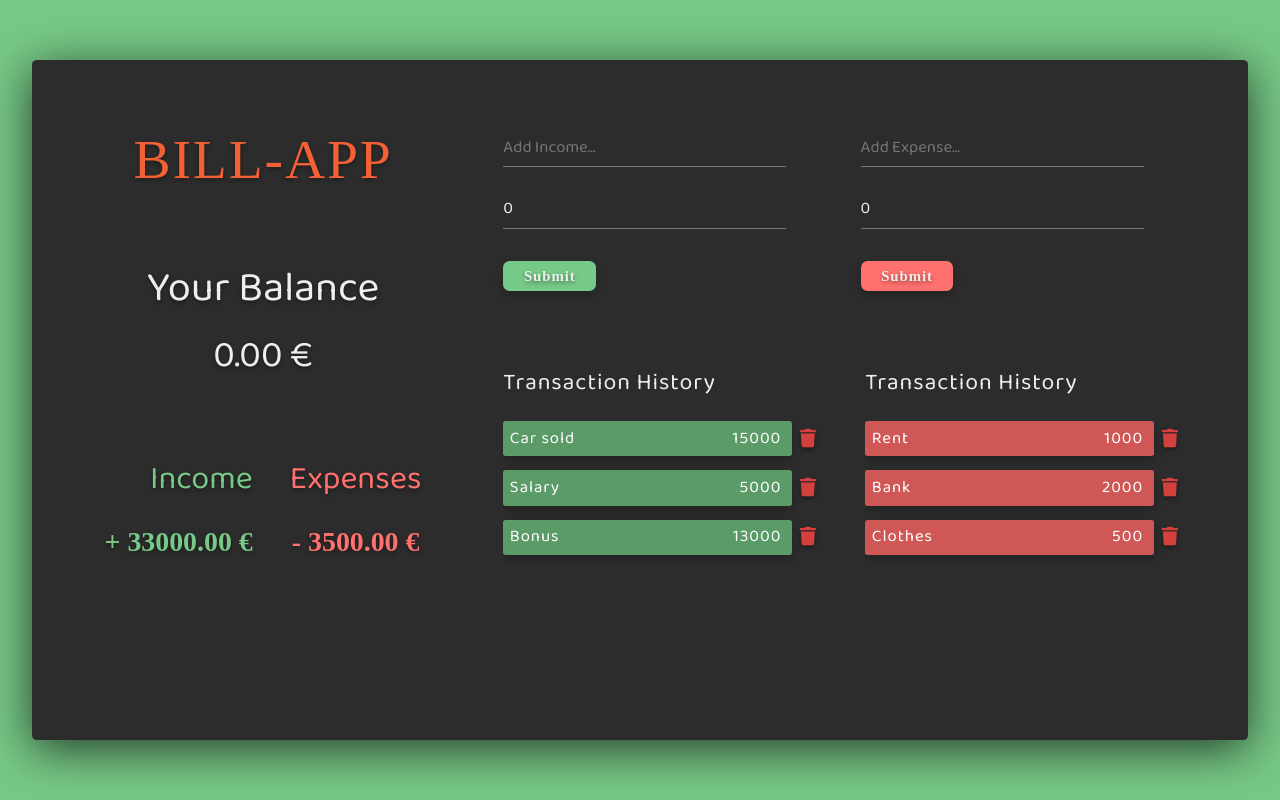
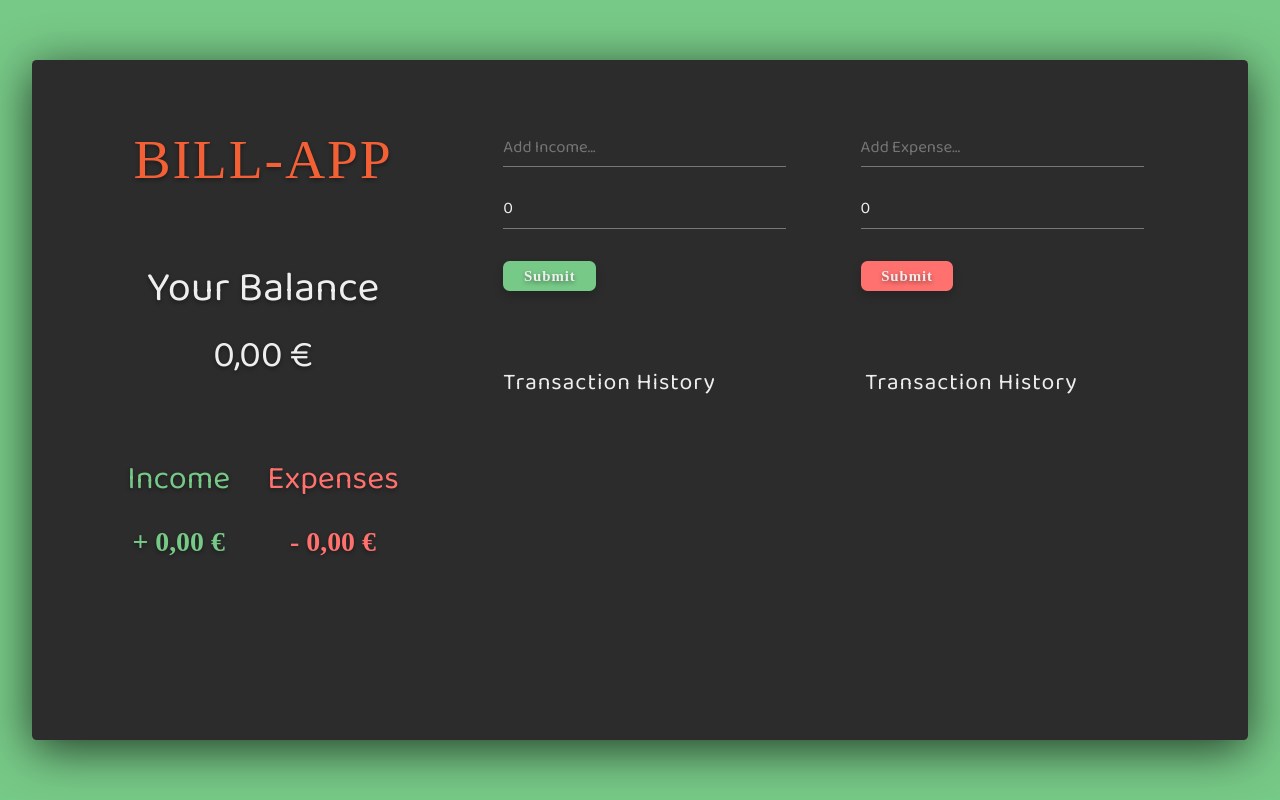
Before and after one commit to DBarry-Code/Expense-Tracker, a React (Create React App) app in the folder expense-tracker/: page / in a window 1280 px wide. Built offline with nearby package versions, Linux system fonts and the light colour scheme; a web font is replaced by a local one.

Commit message:
Balance works now and data get stored in Browser Local Storage

```diff
--- a/expense-tracker/src/components/Balance.jsx
+++ b/expense-tracker/src/components/Balance.jsx
@@ -18,22 +18,37 @@ const Balance = () => {
         .reduce((accumulator, item) => (accumulator += item), 0)
         .toFixed(2);
 
+    const incomeCurrency = new Intl.NumberFormat("de-DE", {
+        style: "currency",
+        currency: "EUR",
+    }).format(totalIncome);
+
     const totalExpense = expenseAmounts
         .reduce((accumulator, item) => (accumulator += item), 0)
         .toFixed(2);
 
+    const expenseCurrency = new Intl.NumberFormat("de-DE", {
+        style: "currency",
+        currency: "EUR",
+    }).format(totalExpense);
+
+    const balance = new Intl.NumberFormat("de-DE", {
+        style: "currency",
+        currency: "EUR",
+    }).format(totalIncome - totalExpense);
+
     return (
         <div className='balance'>
             <h2>Your Balance</h2>
-            <h3>0.00 €</h3>
+            <h3>{balance}</h3>
             <div className='income-expense'>
                 <div className='plus'>
                     <h3>Income</h3>
-                    <p>+ {totalIncome} €</p>
+                    <p>+ {incomeCurrency}</p>
                 </div>
                 <div className='minus'>
                     <h3>Expenses</h3>
-                    <p>- {totalExpense} €</p>
+                    <p>- {expenseCurrency}</p>
                 </div>
             </div>
         </div>
--- a/expense-tracker/src/components/ExpenseTransaction.jsx
+++ b/expense-tracker/src/components/ExpenseTransaction.jsx
@@ -3,15 +3,19 @@ import { GlobalContext } from "../contexts/GlobalState";
 
 const ExpenseTransaction = ({ expenseTransaction }) => {
     const { deleteTransaction } = useContext(GlobalContext);
+
+    const amountCurrency = new Intl.NumberFormat("de-DE", {
+        style: "currency",
+        currency: "EUR",
+    }).format(expenseTransaction.expenseAmount);
+
     return (
         <>
             <li className='transaction'>
                 <span className='transaction-text'>
                     {expenseTransaction.expenseText}
                 </span>
-                <span className='transaction-amount'>
-                    {expenseTransaction.expenseAmount}
-                </span>
+                <span className='transaction-amount'>{amountCurrency}</span>
                 <button
                     onClick={() => deleteTransaction(expenseTransaction.id)}
                     className='delete-btn'
--- a/expense-tracker/src/components/IncomeTransaction.jsx
+++ b/expense-tracker/src/components/IncomeTransaction.jsx
@@ -3,6 +3,11 @@ import { GlobalContext } from "../contexts/GlobalState";
 
 const IncomeTransactions = ({ incomeTransaction }) => {
     const { deleteTransaction } = useContext(GlobalContext);
+
+    const amountCurrency = new Intl.NumberFormat("de-DE", {
+        style: "currency",
+        currency: "EUR",
+    }).format(incomeTransaction.incomeAmount);
 
     return (
         <>
@@ -10,9 +15,7 @@ const IncomeTransactions = ({ incomeTransaction }) => {
                 <span className='transaction-text'>
                     {incomeTransaction.incomeText}
                 </span>
-                <span className='transaction-amount'>
-                    {incomeTransaction.incomeAmount}
-                </span>
+                <span className='transaction-amount'>{amountCurrency}</span>
                 <button
                     onClick={() => deleteTransaction(incomeTransaction.id)}
                     className='delete-btn'
--- a/expense-tracker/src/contexts/GlobalState.jsx
+++ b/expense-tracker/src/contexts/GlobalState.jsx
@@ -1,23 +1,28 @@
-import { createContext, useReducer } from "react";
+import { createContext, useReducer, useEffect } from "react";
 import AppReducer from "./AppReducer";
 
 const initialState = {
-    incomeTransactions: [
-        { id: 1, incomeText: "Car sold", incomeAmount: 15000 },
-        { id: 2, incomeText: "Salary", incomeAmount: 5000 },
-        { id: 3, incomeText: "Bonus", incomeAmount: 13000 },
-    ],
-    expenseTransactions: [
-        { id: 4, expenseText: "Rent", expenseAmount: 1000 },
-        { id: 5, expenseText: "Bank", expenseAmount: 2000 },
-        { id: 6, expenseText: "Clothes", expenseAmount: 500 },
-    ],
+    incomeTransactions:
+        JSON.parse(localStorage.getItem("incomeTransactions")) || [],
+    expenseTransactions:
+        JSON.parse(localStorage.getItem("expenseTransactions")) || [],
 };
 
 export const GlobalContext = createContext(initialState);
 
 export const GlobalContextProvider = ({ children }) => {
     const [state, dispatch] = useReducer(AppReducer, initialState);
+
+    useEffect(() => {
+        localStorage.setItem(
+            "incomeTransactions",
+            JSON.stringify(state.incomeTransactions)
+        );
+        localStorage.setItem(
+            "expenseTransactions",
+            JSON.stringify(state.expenseTransactions)
+        );
+    });
 
     const addIncome = (incomeTransaction) => {
         dispatch({
```
